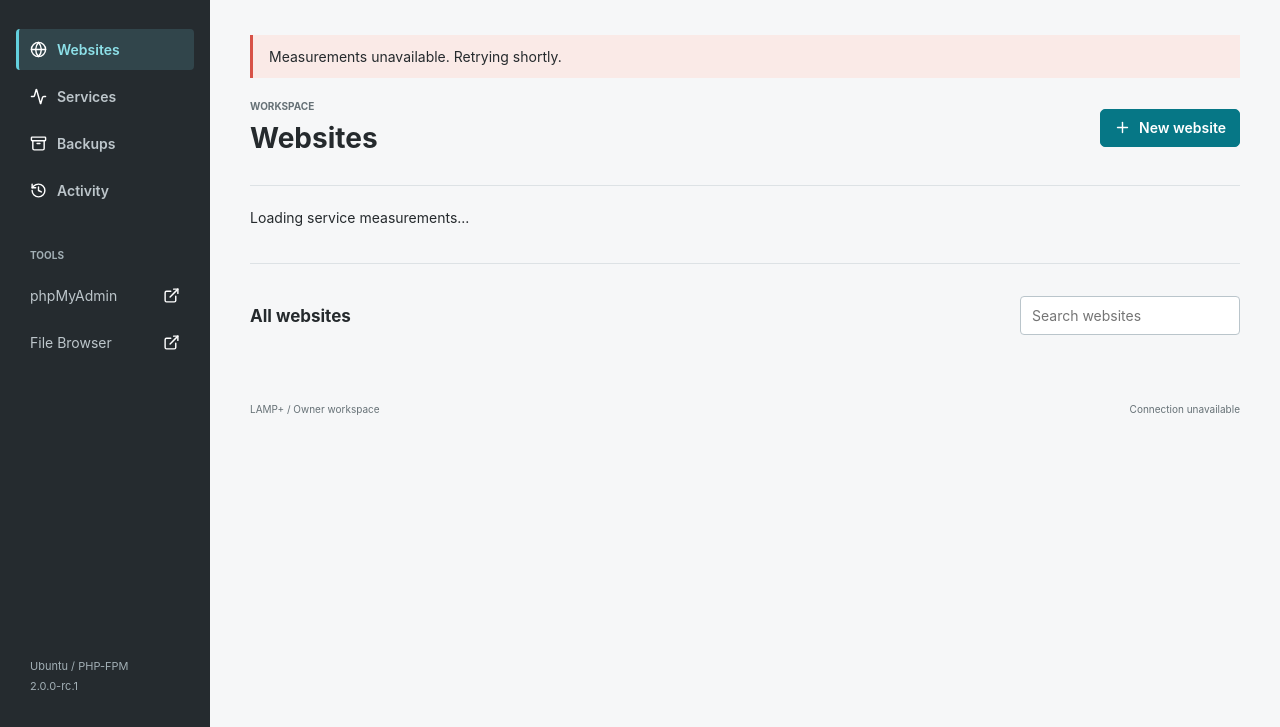
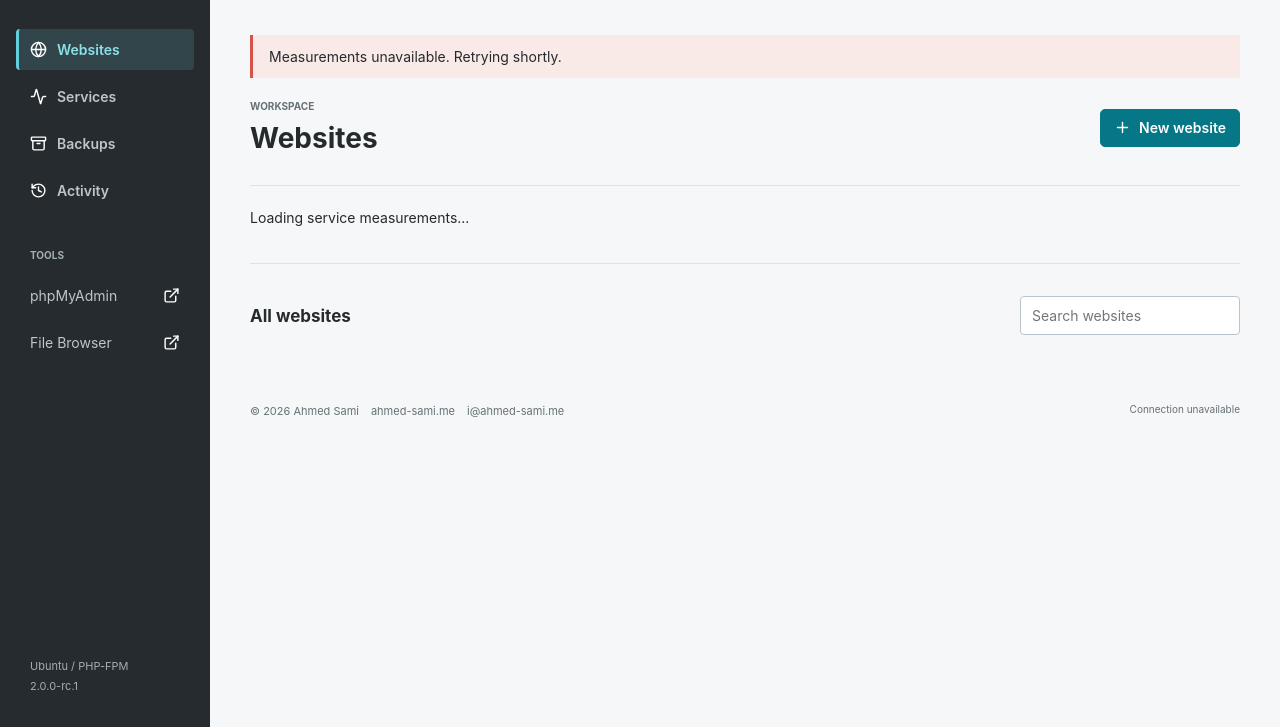
Before and after one commit to ahmed-sami94/LAMP-, a Python web app: template panel/templates/index.html in a window 1280 px wide. Shown: the part 73-800 px from the top of the page. Run offline with Jinja, Linux system fonts and the light colour scheme; the template is opened without the code that fills it: most values are stand-ins (such as "Sample title", 1, 10 or a date in 2020).

Commit message:
Add Ahmed Sami copyright and contact attribution; wait for HTTPS service readiness

```diff
--- a/panel/static/app.css
+++ b/panel/static/app.css
@@ -366,6 +366,17 @@ td:last-child {
   font-size: 10px;
   margin-top: 48px;
 }
+.attribution {
+  display: flex;
+  flex-wrap: wrap;
+  gap: 6px 12px;
+  color: var(--muted);
+  font-size: 11px;
+  line-height: 1.6;
+}
+.attribution a {
+  color: inherit;
+}
 .notice {
   padding: 13px 16px;
   background: #e5f3f5;
--- /dev/null
+++ b/panel/templates/attribution.html
@@ -0,0 +1 @@
+<span class="attribution">&copy; 2026 Ahmed Sami <a href="https://ahmed-sami.me/" target="_blank" rel="noopener noreferrer">ahmed-sami.me</a> <a href="mailto:i@ahmed-sami.me">i@ahmed-sami.me</a></span>
--- a/panel/templates/index.html
+++ b/panel/templates/index.html
@@ -25,7 +25,7 @@
   <section id="services" class="view" hidden><h2>Container services</h2><div id="service-list"></div><p class="muted" id="metric-scope"></p></section>
   <section id="backups" class="view" hidden><h2>Recovery points</h2><div id="backup-list" class="table-wrap"></div></section>
   <section id="activity" class="view" hidden><h2>Recent operations</h2><div id="job-list"></div></section>
-  <footer class="main-footer"><span>LAMP+ / Owner workspace</span><span id="updated">Connecting</span></footer>
+  <footer class="main-footer">{% include 'attribution.html' %}<span id="updated">Connecting</span></footer>
 </main>
 </div>
 <dialog id="site-dialog">
--- a/panel/templates/login.html
+++ b/panel/templates/login.html
@@ -11,5 +11,6 @@
     <button class="primary" type="submit">Sign in</button>
   </form>
   <footer>LAMP+ <span>2.0.0-rc.1</span></footer>
+  {% include 'attribution.html' %}
 </main>
 {% endblock %}
```
Also changed, not shown: COPYRIGHT.md (added, +16 -0 lines), tests/https.py (+6 -2 lines), 1 other file.
